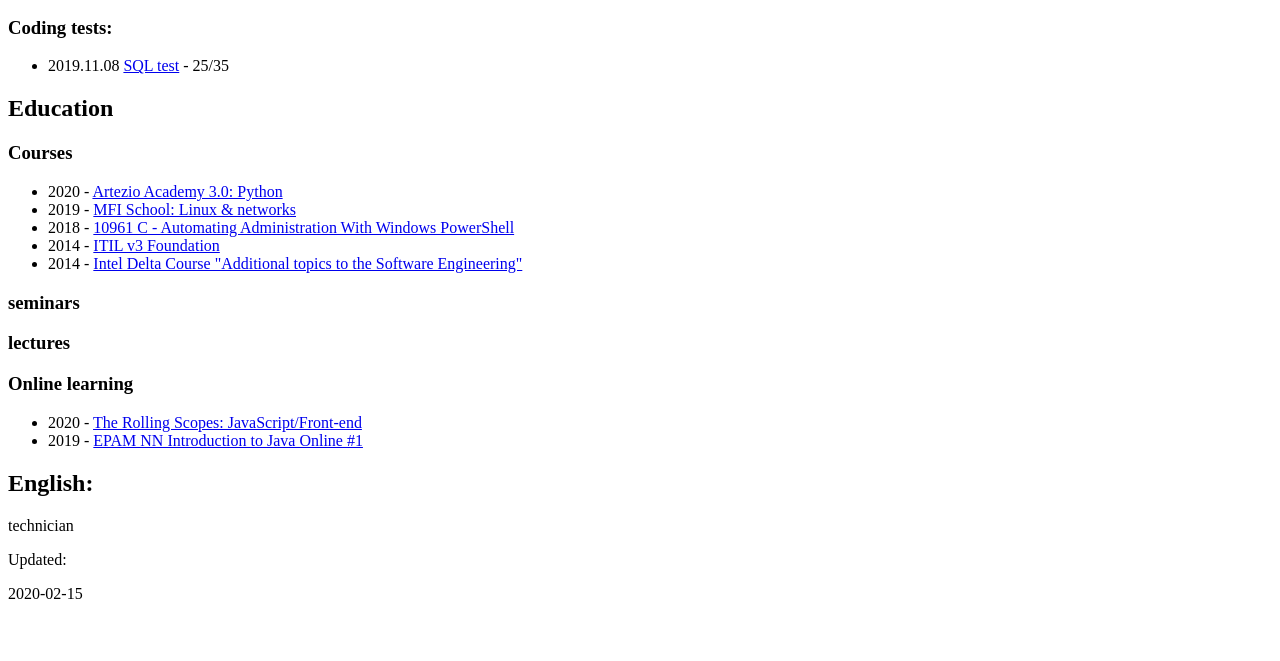
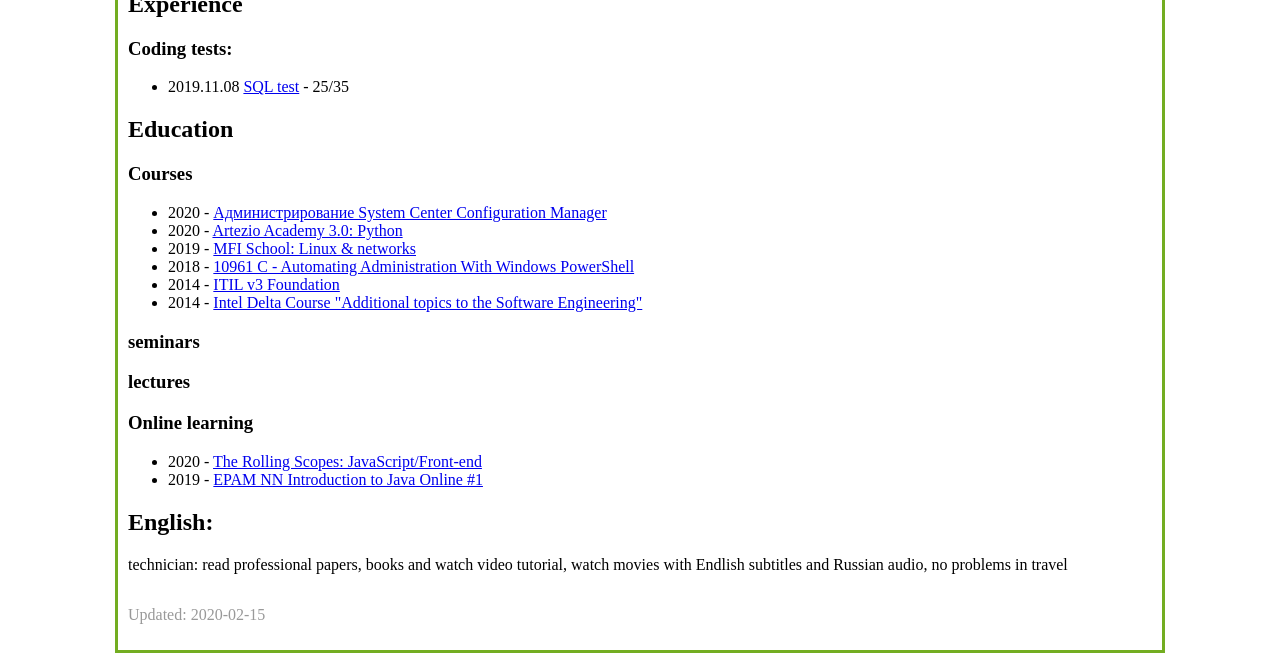
Before and after one commit to denura/rsschool-cv, a plain HTML site: page index.html in a window 1280 px wide. Shown: the part 1179-1840 px from the top of the page. Before the commit the page ends 1798 px from the top, so only its background shows below. Drawn offline with Linux system fonts and the light colour scheme.

Commit message:
feat: add file style.css

```diff
--- a/index.html
+++ b/index.html
@@ -3,11 +3,12 @@
   <head>
     <meta charset="utf-8">
     <meta name="keywords" content="резюме, cv, resume">
-  <meta name="description" content="Junior developer resume">
-  <title>Junior developer resume</title>
+    <meta name="description" content="Junior developer resume">
+    <title>Junior developer resume</title>
+	<link rel="stylesheet" href="style.css">
   </head>
   <body>
-    <div>
+    <div class="center">
       <header>
       <h1>Junior developer resume</h1>
     </header>
@@ -78,6 +79,7 @@
 
     <h3>Courses</h3>
         <ul>
+		  <li>2020 - <a href="https://edu.softline.com/vendors/microsoft/administrirovanie-system-center-configuration-manager/">Администрирование System Center Configuration Manager</a></li>
           <li>2020 - <a href="https://vk.com/wall-39755794_810">Artezio Academy 3.0: Python</a></li>
           <li>2019 - <a href="https://vk.com/wall9518699_2875">MFI School: Linux & networks</a></li>
           <li>2018 - <a href="https://edu.softline.com/vendors/microsoft/avtomatizaciya-administrirovaniya-s-ispolzovaniem-windows-powershell/">10961 C - Automating Administration With Windows PowerShell</a></li>
@@ -100,11 +102,10 @@
 
       <section>
         <h2>English:</h2>
-        <p>technician</p>
+        <p>technician: read professional papers, books and watch video tutorial, watch movies with Endlish subtitles and Russian audio, no problems in travel</p>
     </section>
-      <footer>
-      <p>Updated:</p>
-        <p><time datetime="2020-02-15">2020-02-15</time></p>
+      <footer class="site-footer">
+      <p>Updated: <time datetime="2020-02-15">2020-02-15</time></p>
     </footer>
   </div>
   </body>
--- /dev/null
+++ b/style.css
@@ -0,0 +1,12 @@
+.center {
+  margin: auto;
+  width: 1024px;
+  border: 3px solid #73AD21;
+  padding: 10px;
+}
+
+.site-footer {
+  display: flex;
+  justify-content: space-between;
+  color: #999999;
+}
```
